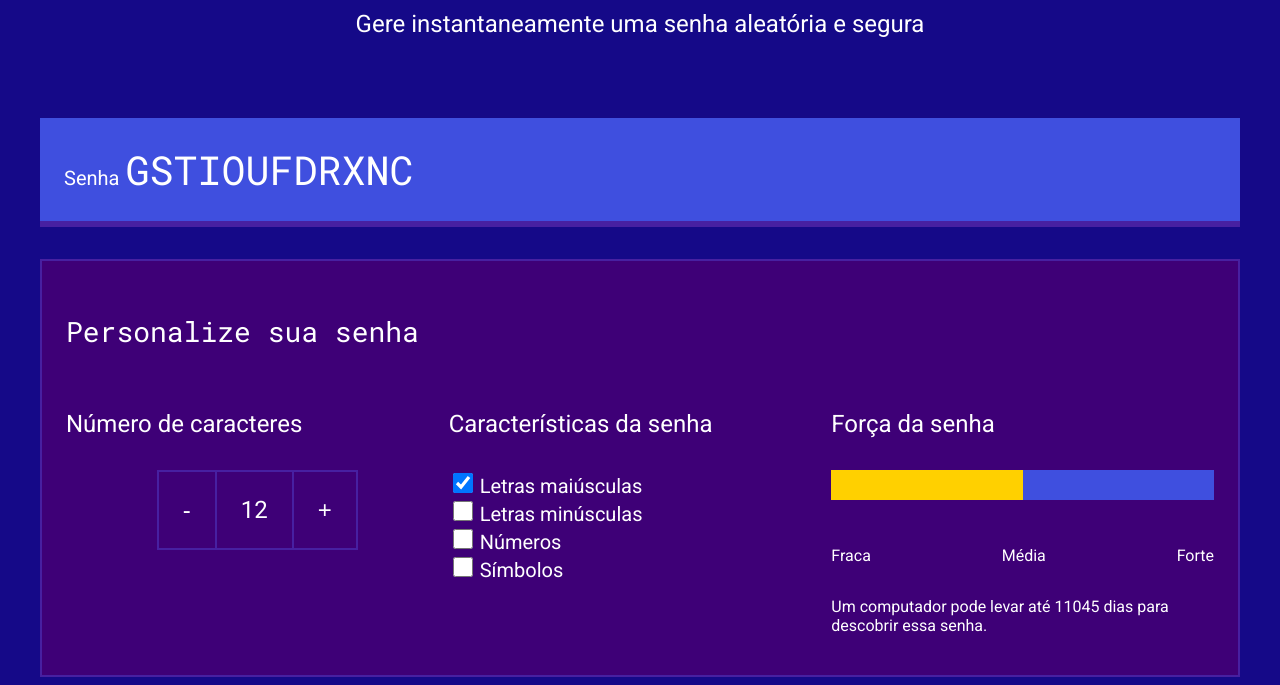
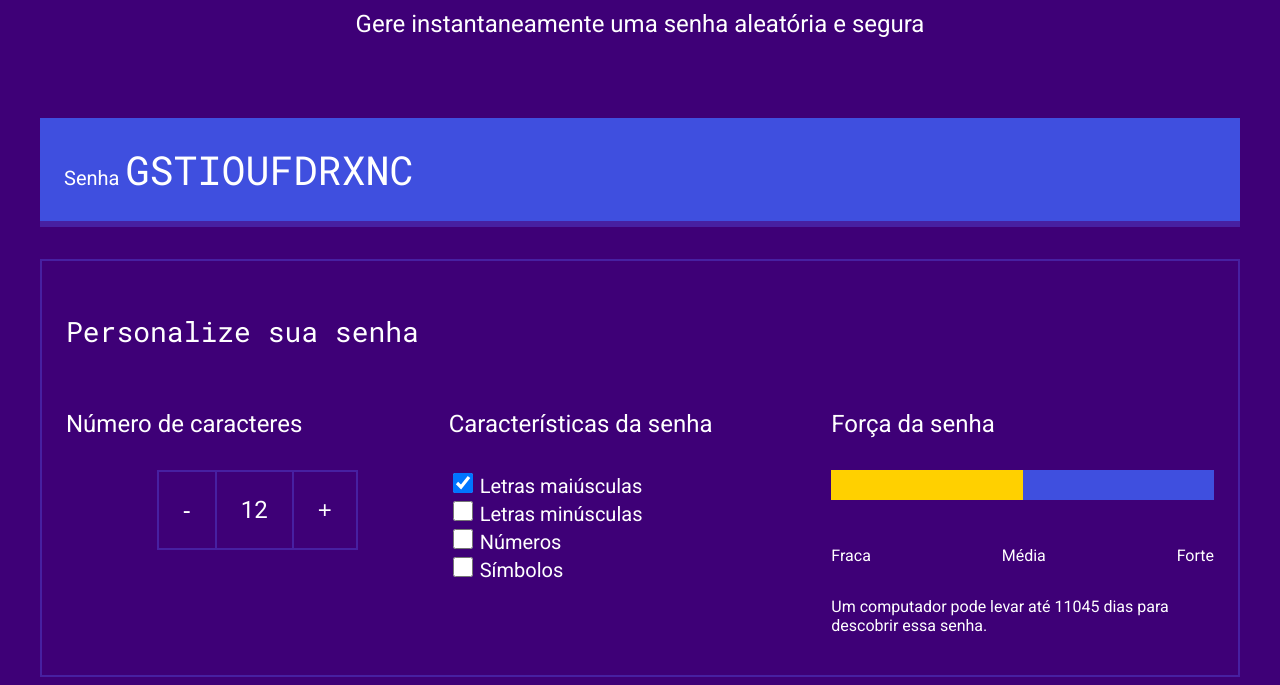
Before and after one commit to vsbruna/gerador.de.senhas, a plain HTML site: page index.html in a window 1280 px wide. Shown: the part 208-893 px from the top of the page. Drawn offline with Linux system fonts and the light colour scheme.

Commit message:
okokokoko

```diff
--- a/style.css
+++ b/style.css
@@ -2,7 +2,7 @@
 
 :root {
     --branco: white;
-    --cor-de-fundo: #150988;
+    --cor-de-fundo: #3e0077;
     --fundo-senha: #3f4fdf;
     --fundo-texto: #3e0077;
     --borda: #4720a1;
```
